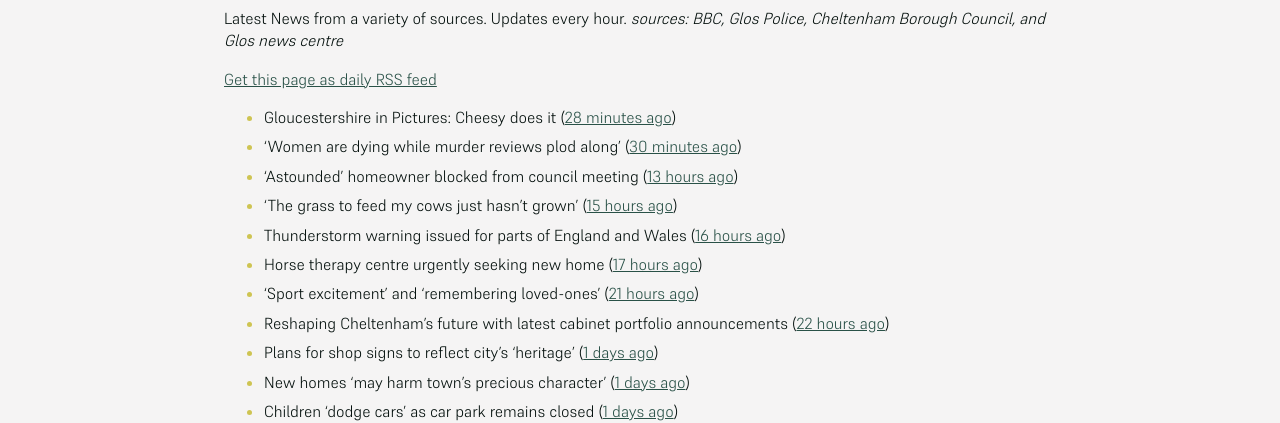
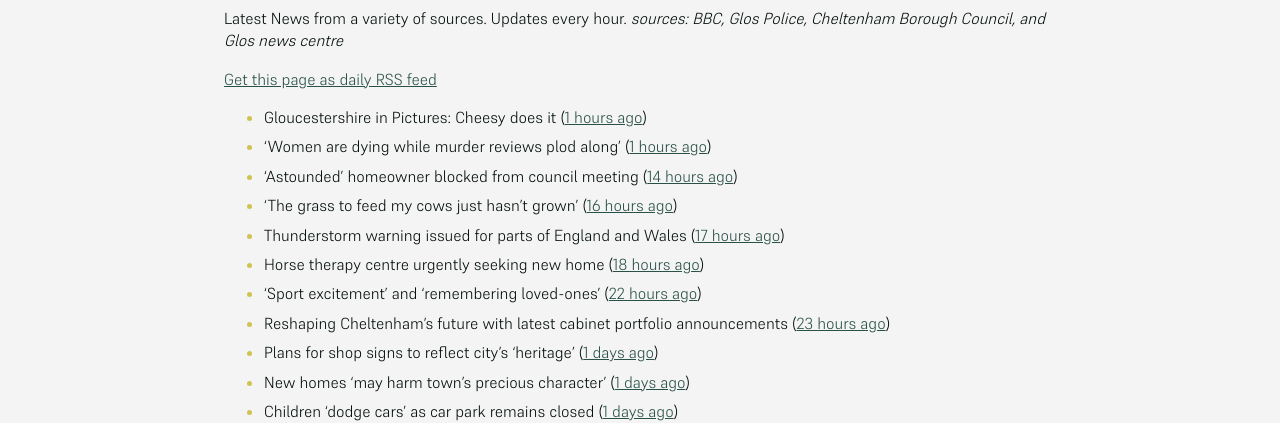
Before and after one commit to mat-0/cheltenham-open-data, a Jekyll site: the page built from _pages/news.md, in a window 1280 px wide and 1400 px high. Shown: the part 266-689 px from the top of the window. Built offline with Jekyll 4.4.1, drawn with Linux system fonts in a browser that asks for light colours; some of the changed text lies outside the part shown.

Commit message:
Updated 2025-06-07 07:57:54

```diff
--- a/_pages/news.md
+++ b/_pages/news.md
@@ -12,14 +12,14 @@ _sources: BBC, Glos Police, Cheltenham Borough Council, and Glos news centre_
 [Get this page as daily RSS feed](/daily.rss)
 
 <!-- news_marker starts -->
-- Gloucestershire in Pictures: Cheesy does it ([28 minutes ago](https://www.bbc.com/news/articles/cj6rpwjk192o))
-- 'Women are dying while murder reviews plod along' ([30 minutes ago](https://www.bbc.com/news/articles/cj3j7308r35o))
-- 'Astounded' homeowner blocked from council meeting ([13 hours ago](https://www.bbc.com/news/articles/c5y2zdd83deo))
-- 'The grass to feed my cows just hasn't grown' ([15 hours ago](https://www.bbc.com/news/articles/cr4zp51rk9ro))
-- Thunderstorm warning issued for parts of England and Wales ([16 hours ago](https://www.bbc.com/news/articles/cq851x1y9eqo))
-- Horse therapy centre urgently seeking new home ([17 hours ago](https://www.bbc.com/news/articles/clyqx775r2yo))
-- 'Sport excitement' and 'remembering loved-ones' ([21 hours ago](https://www.bbc.com/news/articles/cly379zl9qwo))
-- Reshaping Cheltenham’s future with latest cabinet portfolio announcements ([22 hours ago](https://www.cheltenham.gov.uk/news/article/3018/reshaping_cheltenhams_future_with_latest_cabinet_portfolio_announcements))
+- Gloucestershire in Pictures: Cheesy does it ([1 hours ago](https://www.bbc.com/news/articles/cj6rpwjk192o))
+- 'Women are dying while murder reviews plod along' ([1 hours ago](https://www.bbc.com/news/articles/cj3j7308r35o))
+- 'Astounded' homeowner blocked from council meeting ([14 hours ago](https://www.bbc.com/news/articles/c5y2zdd83deo))
+- 'The grass to feed my cows just hasn't grown' ([16 hours ago](https://www.bbc.com/news/articles/cr4zp51rk9ro))
+- Thunderstorm warning issued for parts of England and Wales ([17 hours ago](https://www.bbc.com/news/articles/cq851x1y9eqo))
+- Horse therapy centre urgently seeking new home ([18 hours ago](https://www.bbc.com/news/articles/clyqx775r2yo))
+- 'Sport excitement' and 'remembering loved-ones' ([22 hours ago](https://www.bbc.com/news/articles/cly379zl9qwo))
+- Reshaping Cheltenham’s future with latest cabinet portfolio announcements ([23 hours ago](https://www.cheltenham.gov.uk/news/article/3018/reshaping_cheltenhams_future_with_latest_cabinet_portfolio_announcements))
 - Plans for shop signs to reflect city's 'heritage' ([1 days ago](https://www.bbc.com/news/articles/c77153njmlko))
 - New homes 'may harm town's precious character' ([1 days ago](https://www.bbc.com/news/articles/c5yxr023e19o))
 - Children 'dodge cars' as car park remains closed ([1 days ago](https://www.bbc.com/news/articles/c15v3072q04o))
@@ -52,7 +52,7 @@ _sources: BBC, Glos Police, Cheltenham Borough Council, and Glos news centre_
 - ‘Abominating’ school building approved despite fears it will ‘loom over’ homes ([14 days ago](https://gloucesternewscentre.co.uk/abominating-school-building-approved-despite-fears-it-will-loom-over-homes/))
 - Man who spat in face of officer who helped rescue him from fire is jailed ([14 days ago](https://gloucesternewscentre.co.uk/man-who-spat-in-face-of-officer-who-helped-rescue-him-from-fire-is-jailed/))
 - Luxury spa hotel could be the future for iconic Municipal Offices ([15 days ago](https://gloucesternewscentre.co.uk/luxury-spa-hotel-could-be-the-future-for-iconic-municipal-offices/))
-- Luxury spa hotel could be the future for iconic Municipal Offices as preferred bidder is selected ([15 days ago](https://www.cheltenham.gov.uk/news/article/3014/luxury_spa_hotel_could_be_the_future_for_iconic_municipal_offices_as_preferred_bidder_is_selected))
+- Luxury spa hotel could be the future for iconic Municipal Offices as preferred bidder is selected ([16 days ago](https://www.cheltenham.gov.uk/news/article/3014/luxury_spa_hotel_could_be_the_future_for_iconic_municipal_offices_as_preferred_bidder_is_selected))
 - Liberal Democrat Lisa Spivey elected as County Council’s first female leader ([16 days ago](https://gloucesternewscentre.co.uk/liberal-democrat-lisa-spivey-elected-as-county-councils-first-female-leader/))
 - Town street ‘plagued with near-miss accidents’ sparks road safety review ([16 days ago](https://gloucesternewscentre.co.uk/town-street-plagued-with-near-miss-accidents-sparks-road-safety-review/))
 - Gloucestershire Airport bidders ‘have investment plans’ to secure aviation ([17 days ago](https://gloucesternewscentre.co.uk/gloucestershire-airport-bidders-have-investment-plans-to-secure-aviation/))
@@ -61,7 +61,7 @@ _sources: BBC, Glos Police, Cheltenham Borough Council, and Glos news centre_
 - Cheltenham McDonald’s bid sparks fears loitering, crime and traffic will spike as decision due ([18 days ago](https://gloucesternewscentre.co.uk/cheltenham-mcdonalds-bid-sparks-fears-loitering-crime-and-traffic-will-spike-as-decision-due/))
 - Cheltenham’s Golden Valley plans near GCHQ unveiled at flagship cyber security event ([21 days ago](https://gloucesternewscentre.co.uk/cheltenhams-golden-valley-plans-near-gchq-unveiled-at-flagship-cyber-security-event/))
 - HBD unveils phase two plans for Golden Valley at Cyber UK ([22 days ago](https://www.cheltenham.gov.uk/news/article/3012/hbd_unveils_phase_two_plans_for_golden_valley_at_cyber_uk))
-- Golden Valley social value promise will deliver real value to communities ([22 days ago](https://www.cheltenham.gov.uk/news/article/3011/golden_valley_social_value_promise_will_deliver_real_value_to_communities))
+- Golden Valley social value promise will deliver real value to communities ([23 days ago](https://www.cheltenham.gov.uk/news/article/3011/golden_valley_social_value_promise_will_deliver_real_value_to_communities))
 - Upcoming grant and further support to help local business cut their carbon emissions ([23 days ago](https://www.cheltenham.gov.uk/news/article/3010/upcoming_grant_and_further_support_to_help_local_business_cut_their_carbon_emissions))
 - Does your parish council reflect your local area? ([24 days ago](https://www.cheltenham.gov.uk/news/article/3009/does_your_parish_council_reflect_your_local_area))
 - Cheltenham Mayor’s inauguration and medal of honour ([24 days ago](https://www.cheltenham.gov.uk/news/article/3008/cheltenham_mayors_inauguration_and_medal_of_honour))
```
Also changed, not shown: _data/flood.json (+4 -4 lines), _pages/fix-my-street.md (+1 -1 lines), index.md (+5 -5 lines).
